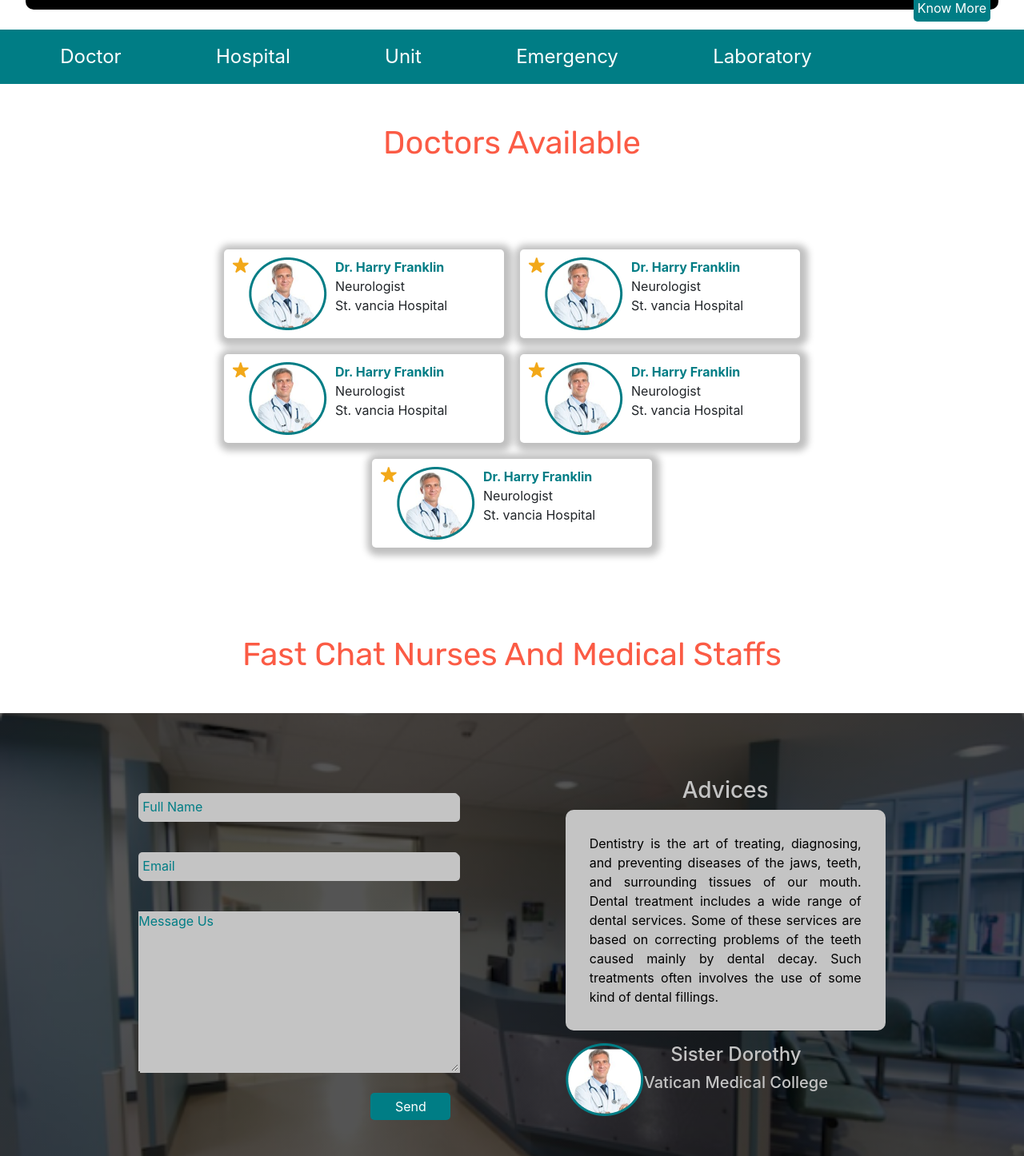
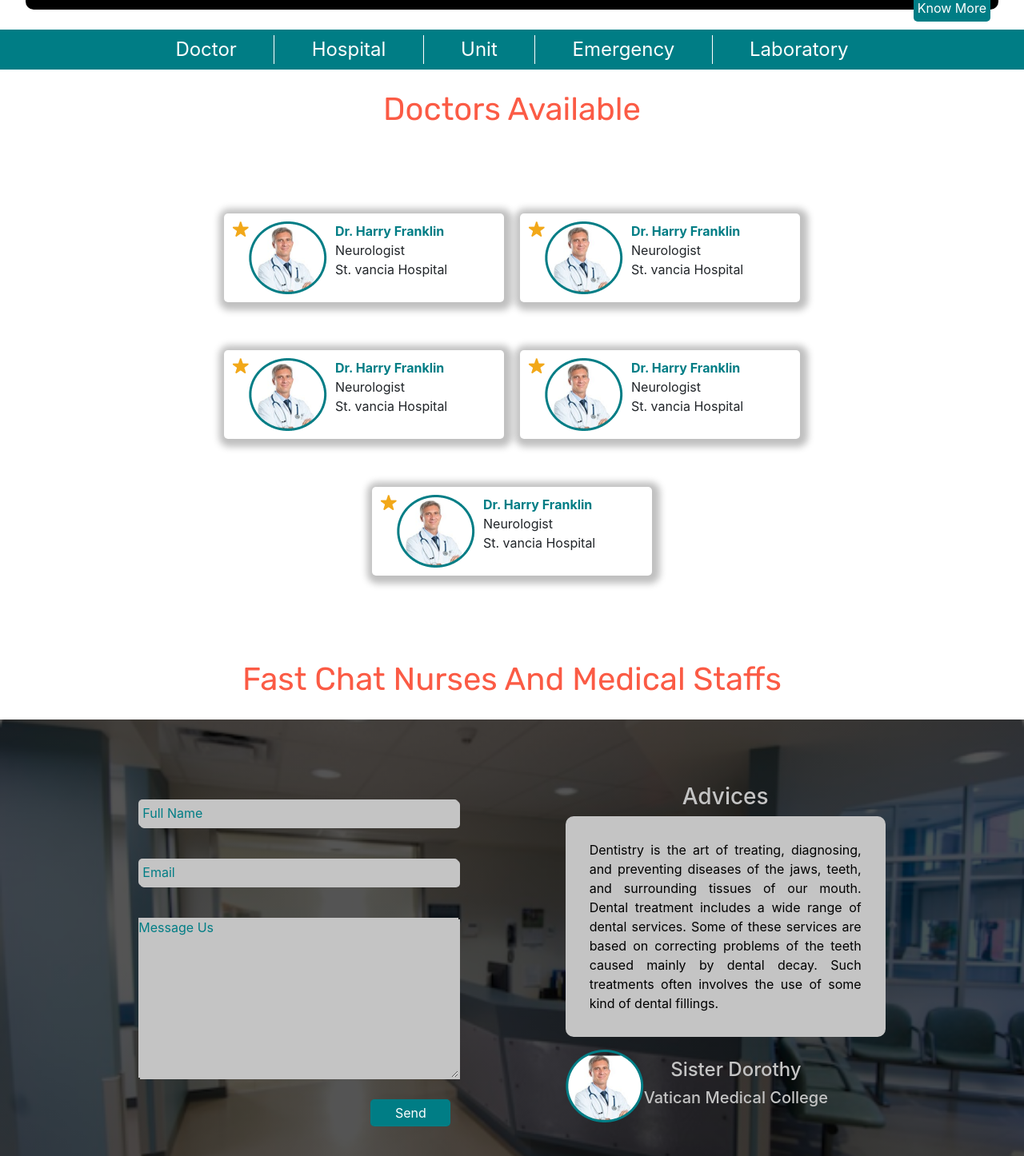
Before and after one commit to ngodi/e-care-test, a React (Create React App) app: page / in a window 1280 px wide. Shown: the part 624-2070 px from the top of the page at 80% size. Built offline with nearby package versions, Linux system fonts and the light colour scheme.

Commit message:
responsive view update

```diff
--- a/src/App.js
+++ b/src/App.js
@@ -36,7 +36,7 @@ function App() {
     <div className="App">
       <PublicNav />
       <Emergency />
-         <div className="bg-success py-5">
+         <div className="bg-success py-5" style={{minWidth: "350px"}}>
         <footer className="container">
           <div className="row">
             <h3 className="col text-white">E-Care</h3>
--- a/src/Articles/Components/DoctorsTips/DoctorsTips.css
+++ b/src/Articles/Components/DoctorsTips/DoctorsTips.css
@@ -1,4 +1,5 @@
 .doctors-tips{
     width: 90vw;
     margin: 0 auto;
+    min-width: 350px;
 }
--- a/src/Components/AvailableDoctors/AvailableDoctors.css
+++ b/src/Components/AvailableDoctors/AvailableDoctors.css
@@ -5,8 +5,9 @@
     box-shadow: 2px 2px 8px 8px rgba(0, 0, 0, 0.25);
     border-radius: 5px;
     width: 350px;
+    min-width: 350px;
     padding: 10px;
-    margin: 10px;
+    margin: 30px 10px;
     cursor: pointer;
     transition: all 1s;
 }
@@ -29,3 +30,7 @@
     flex-wrap: wrap;
     padding: 50px 100px;
 }
+
+.available-doctors{
+    min-width: 350px;
+}
--- a/src/Components/ContactSection/ContactSection.css
+++ b/src/Components/ContactSection/ContactSection.css
@@ -1,4 +1,7 @@
-
+.contact{
+    margin: 0 auto;
+    min-width: 350px;
+}
 .send-message{
     background: #007D85;
     color: #fff;
@@ -14,6 +17,7 @@
     display: flex;
     flex-direction: column;
     width: 400px;
+    min-width: 350px;
     position: relative;
     margin-right: 10px;
 }
@@ -22,6 +26,7 @@
     background: #C4C4C4;
     border-radius: 5px;
     width: 400px;
+    min-width: 350px;
     padding: 5px;
     margin: 20px 0;
     border: none;
@@ -39,6 +44,7 @@
 .contact-side-text{
     color: #C4C4C4;
     width: 400px;
+    min-width: 350px;
     text-align: center;
 }
 
@@ -54,6 +60,7 @@
     color: #007D85;
     background: #C4C4C4;
     width: 400px;
+    min-width: 350px;
     height: 200px;
     margin: 20px 0;
     border: none;
@@ -62,4 +69,17 @@
 
 .adviser{
     display: flex;
+    flex-wrap: wrap;
+    align-items: center;
 }
+
+@media only screen and (max-width: 500px) {
+    .message-area, .contact-form input  {
+      width: 70vw;
+      min-width: 350px;
+    }
+    .contact-side-text{
+      width: 70vw;
+      min-width: 350px;
+    }
+  }
--- a/src/Components/Partials/CovidOverview/CovidOverview.css
+++ b/src/Components/Partials/CovidOverview/CovidOverview.css
@@ -1,6 +1,7 @@
 .covid-overview{
     margin: 25px auto;
     width: 95vw;
+    min-width: 350px;
     background: #000;
     color:#fff;
     display: flex;
--- a/src/Components/Partials/EmergencyNumber/EmergencyNumber.css
+++ b/src/Components/Partials/EmergencyNumber/EmergencyNumber.css
@@ -6,6 +6,7 @@
     border: 1px solid #007D85;
     box-sizing: border-box;
     padding: 50px 100px;
+    min-width: 350px;
 }
 
 .emergency-number img{
@@ -17,6 +18,7 @@
 .ambulance-contact{
   text-align: center;
   width: 300px;
+  min-width: 300px;
 }
 
 .ambulance-contact p{
@@ -42,3 +44,13 @@
   padding: 5px;
   border-radius: 5px;
 }
+
+@media only screen and (max-width: 767px) {
+  .emergency-number img {
+    width: 90vw;
+    min-width: 350px;
+  }
+  .head-text{
+    font-size: 16px;
+  }
+}
--- a/src/Components/Partials/NavigationPanel/NavigationPanel.css
+++ b/src/Components/Partials/NavigationPanel/NavigationPanel.css
@@ -3,16 +3,41 @@
   background: #007D85;
   font-size: 24px;
   color: white;
+  min-width: 350px;
 }
 
+.navigation-panel ul {
+  margin: 0 auto !important;
+  display: flex !important;
+  justify-content: space-evenly !important;
+}
 .navigation-panel a{
     text-decoration: none;
+
 }
-
+.labo-nav{
+  border-right: none !important;
+}
 .navigation-panel ul li{
- padding: 0 4vw;
+ border-right: 1px solid white;
+ line-height: 20px;
+ padding: 0 3vw;
+ text-align: center;
 }
 
 .navigation-panel a:hover{
     border-bottom: 1px solid white;
 }
+
+@media only screen and (max-width: 767px) {
+  .navigation-panel ul li {
+    border-right: none;
+    text-align: left;
+  }
+}
+
+@media only screen and (min-width: 767px) {
+  .navigation-panel {
+    height: 50px;
+  }
+}
--- a/src/Components/Partials/NavigationPanel/NavigationPanel.js
+++ b/src/Components/Partials/NavigationPanel/NavigationPanel.js
@@ -22,7 +22,7 @@ export default () => {
            <li className="nav-item">
               <a className="nav-link" href="#">Emergency</a>
             </li>
-           <li className="nav-item">
+           <li className="nav-item labo-nav">
              <a className="nav-link" href="#">Laboratory</a>
            </li>
         </ul>
--- a/src/Components/Partials/SubHeader/SubHeader.css
+++ b/src/Components/Partials/SubHeader/SubHeader.css
@@ -4,6 +4,7 @@
    background-position: top;
    background-repeat: no-repeat;
    width: 100% !important;
+   min-width: 350px;
    margin: 0 auto;
    position: relative;
 }
--- a/src/Components/QuickLinks/QuickLinks.css
+++ b/src/Components/QuickLinks/QuickLinks.css
@@ -12,6 +12,7 @@
     justify-content: center;
     flex-wrap: wrap;
     max-width: 1024px;
+    min-width: 350px;
     margin: 0 auto;
 
 }
--- a/src/pages/Emergency/Emergency.css
+++ b/src/pages/Emergency/Emergency.css
@@ -1,14 +1,12 @@
 .heading{
-    height: 47px;
     text-align: center !important;
     font-family: Rubik;
     font-style: normal;
     font-weight: 500;
     font-size: 40px;
-    line-height: 47px;
     text-transform: capitalize;
     color: #FB5B45 !important;
-    margin: 50px auto !important;
+    margin: 20px auto !important;
   }
 
   @media only screen and (max-width: 540px) {
```
